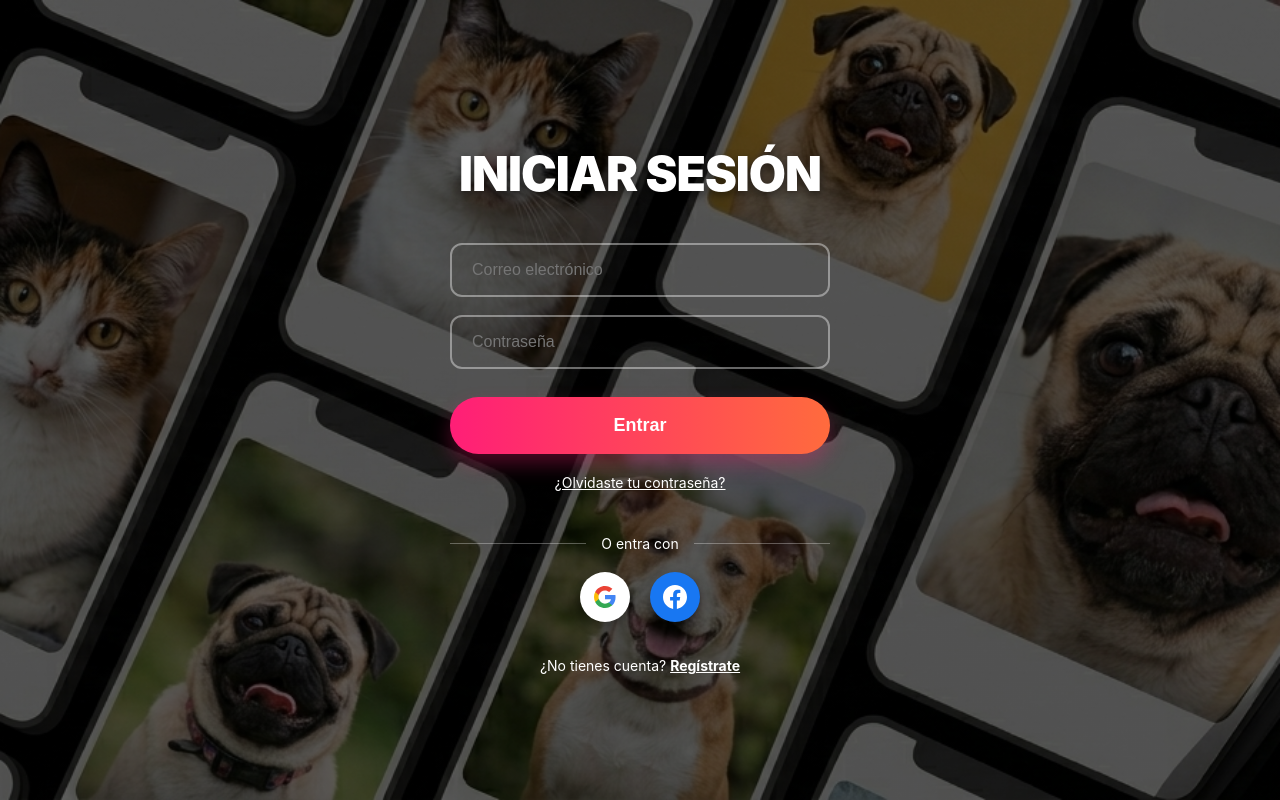
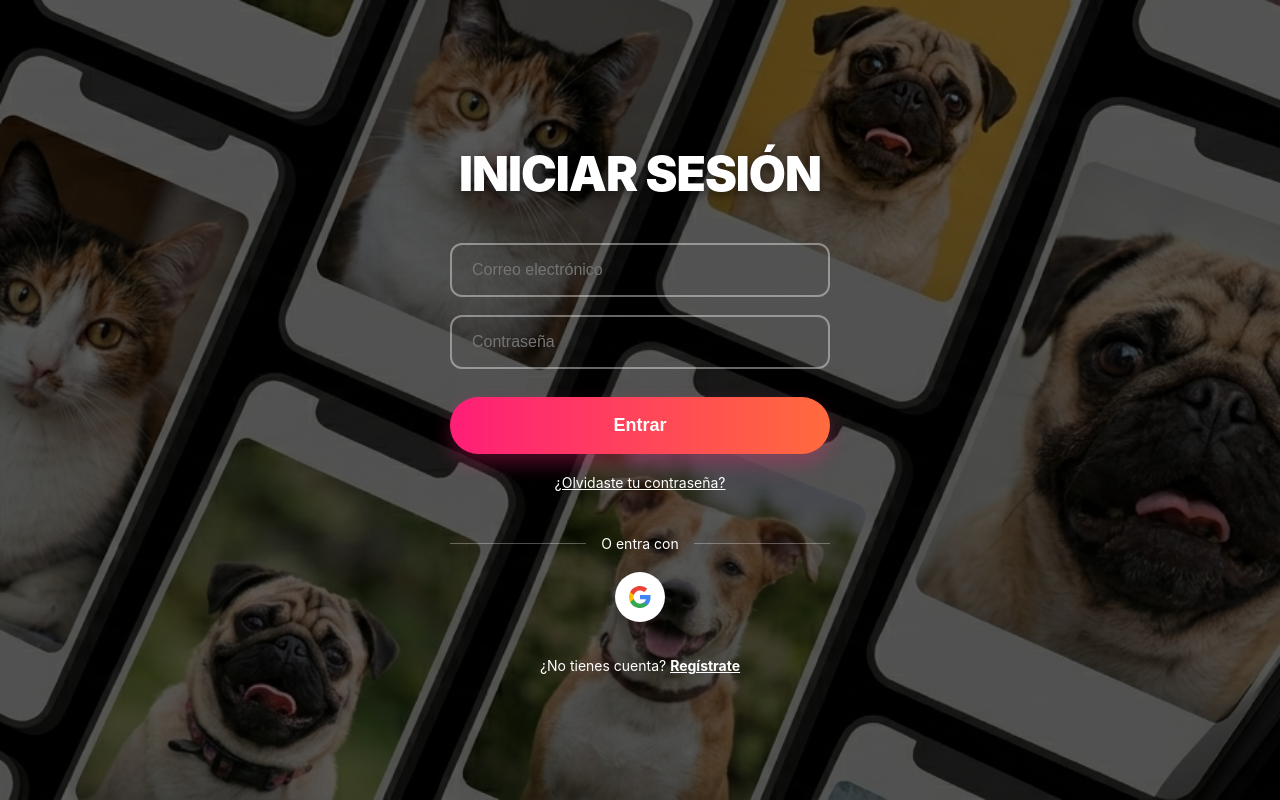
Before and after one commit to ShadowFirmware/404-not-found, a React (Vite) app: page /login in a window 1280 px wide. Built offline with nearby package versions, Linux system fonts and the light colour scheme.

Commit message:
refactor: eliminar login con Facebook y corregir typo en navbar

```diff
--- a/src/components/Navbar.jsx
+++ b/src/components/Navbar.jsx
@@ -14,7 +14,7 @@ const Navbar = () => {
             <Link to="/home" className="flex items-center space-x-2">
               <Heart className="h-8 w-8 text-primary-500" />
               <span className="text-2xl font-bold text-gray-900 dark:text-white">
-                PauMatch
+                PawMatch
               </span>
             </Link>
           </div>
--- a/src/features/auth/Login.jsx
+++ b/src/features/auth/Login.jsx
@@ -29,30 +29,6 @@ const Login = () => {
     },
     onError: () => setError('No se pudo abrir Google. Intenta de nuevo.'),
   });
-
-  const handleFacebookLogin = () => {
-    if (!window.FB) {
-      setError('El SDK de Facebook no está listo. Recarga la página.');
-      return;
-    }
-    window.FB.login(async (response) => {
-      if (response.authResponse) {
-        setLoading(true);
-        setError('');
-        try {
-          const data = await authService.facebookLogin(response.authResponse.accessToken);
-          setUserFromStorage();
-          navigate(data.is_new_user ? '/location-permission' : '/dashboard');
-        } catch (err) {
-          setError(err?.response?.data?.access_token?.[0] || err?.response?.data?.detail || 'Error al iniciar sesión con Facebook.');
-        } finally {
-          setLoading(false);
-        }
-      } else {
-        setError('Inicio de sesión con Facebook cancelado.');
-      }
-    }, { scope: 'public_profile,email' });
-  };
 
   const handleSubmit = async (e) => {
     e.preventDefault();
@@ -160,17 +136,6 @@ const Login = () => {
               <path fill="#EA4335" d="M12 5.38c1.62 0 3.06.56 4.21 1.64l3.15-3.15C17.45 2.09 14.97 1 12 1 7.7 1 3.99 3.47 2.18 7.07l3.66 2.84c.87-2.6 3.3-4.53 6.16-4.53z"/>
             </svg>
           </button>
-          <button
-            type="button"
-            onClick={handleFacebookLogin}
-            disabled={loading}
-            title="Continuar con Facebook"
-            style={{ width: '50px', height: '50px', borderRadius: '50%', backgroundColor: '#1877F2', border: 'none', cursor: loading ? 'not-allowed' : 'pointer', display: 'flex', alignItems: 'center', justifyContent: 'center', boxShadow: '0 4px 12px rgba(0,0,0,0.3)', opacity: loading ? 0.6 : 1 }}
-          >
-            <svg width="24" height="24" viewBox="0 0 24 24" fill="#ffffff">
-              <path d="M24 12.073c0-6.627-5.373-12-12-12s-12 5.373-12 12c0 5.99 4.388 10.954 10.125 11.854v-8.385H7.078v-3.47h3.047V9.43c0-3.007 1.792-4.669 4.533-4.669 1.312 0 2.686.235 2.686.235v2.953H15.83c-1.491 0-1.956.925-1.956 1.874v2.25h3.328l-.532 3.47h-2.796v8.385C19.612 23.027 24 18.062 24 12.073z"/>
-            </svg>
-          </button>
         </div>
 
         <p onClick={() => navigate('/register')} style={{ color: 'white', marginTop: '35px', fontSize: '14px', cursor: 'pointer' }}>
```
Also changed, not shown: 1 other file (tests, documents, lock files or other folders).
